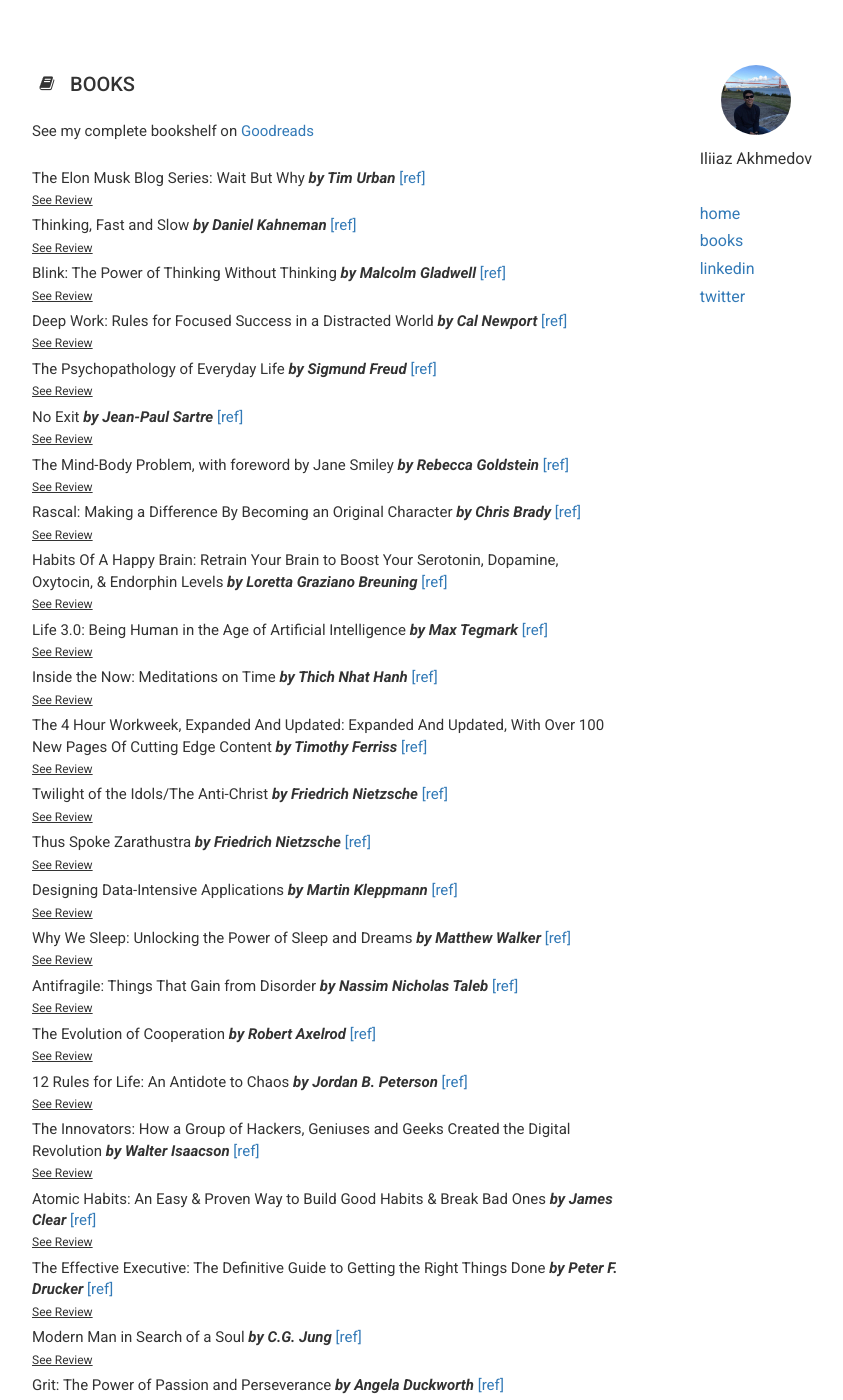
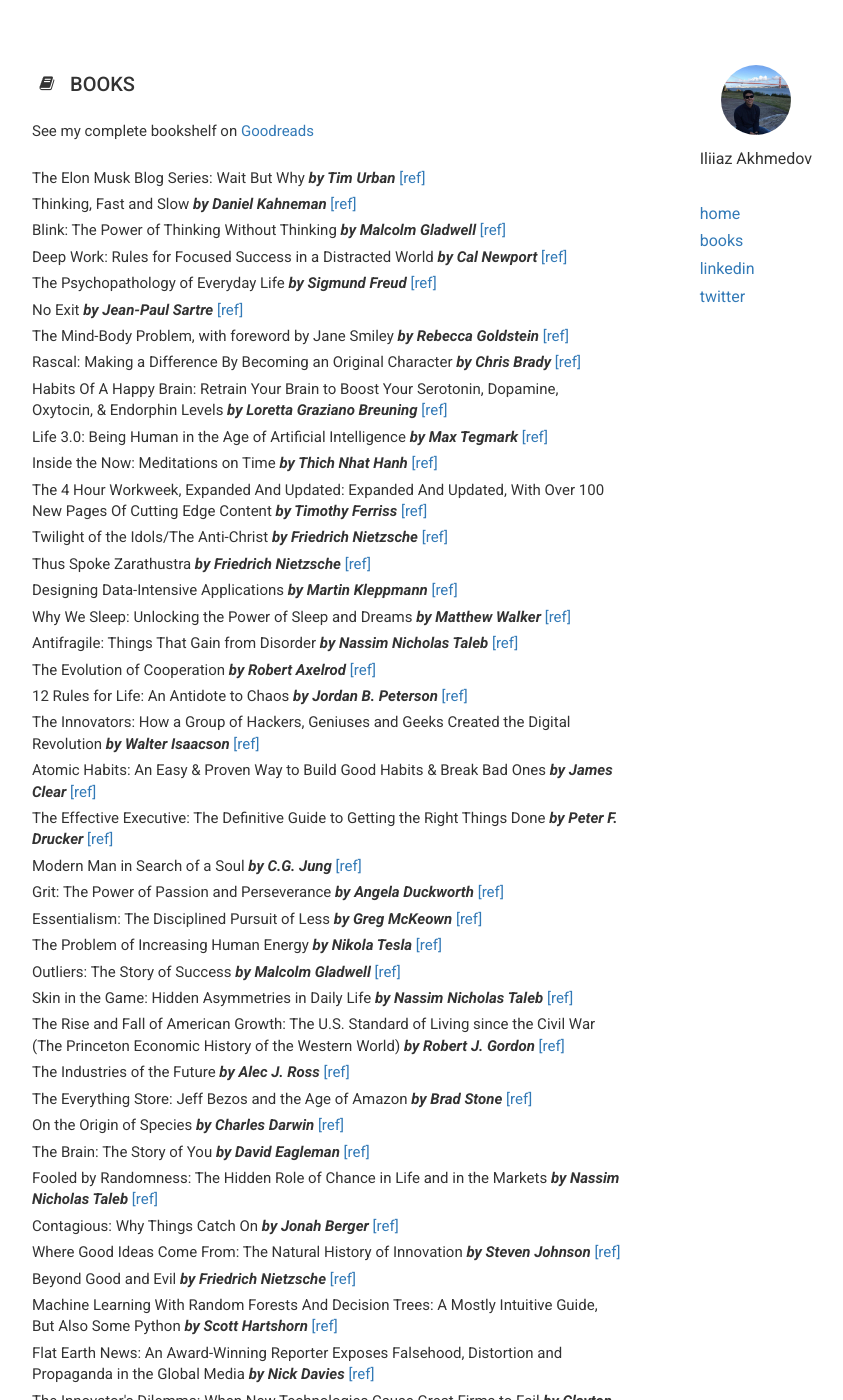
Before and after one commit to ianomad/ianomad.github.io, a Jekyll site: the page built from books.html, in a window 1280 px wide and 1400 px high. Shown: the whole window, without its empty margins (223-1066 px from the left). Built offline with Jekyll 4.4.1, drawn with Linux system fonts in a browser that asks for light colours; nearby versions of some CDN libraries; some of the changed text lies outside the part shown.

Commit message:
Remove reviews (now I think I was very dumb back then)

```diff
--- a/books.html
+++ b/books.html
@@ -15,12 +15,6 @@
       <span class="title">{{ review.book.title }}</span>
       <span class="author">by {{ review.book.authors.author.name }}</span>
       <a href="{{ review.book.link }}" target="_blank">[ref]</a>
-
-      <details>
-        <summary><span>See Review</span></summary>
-        <span class="review"><i>{{ review.body.__cdata }}</i></span>
-      </details>
-
     </li>
     {% endfor %}
   </ul>
```
